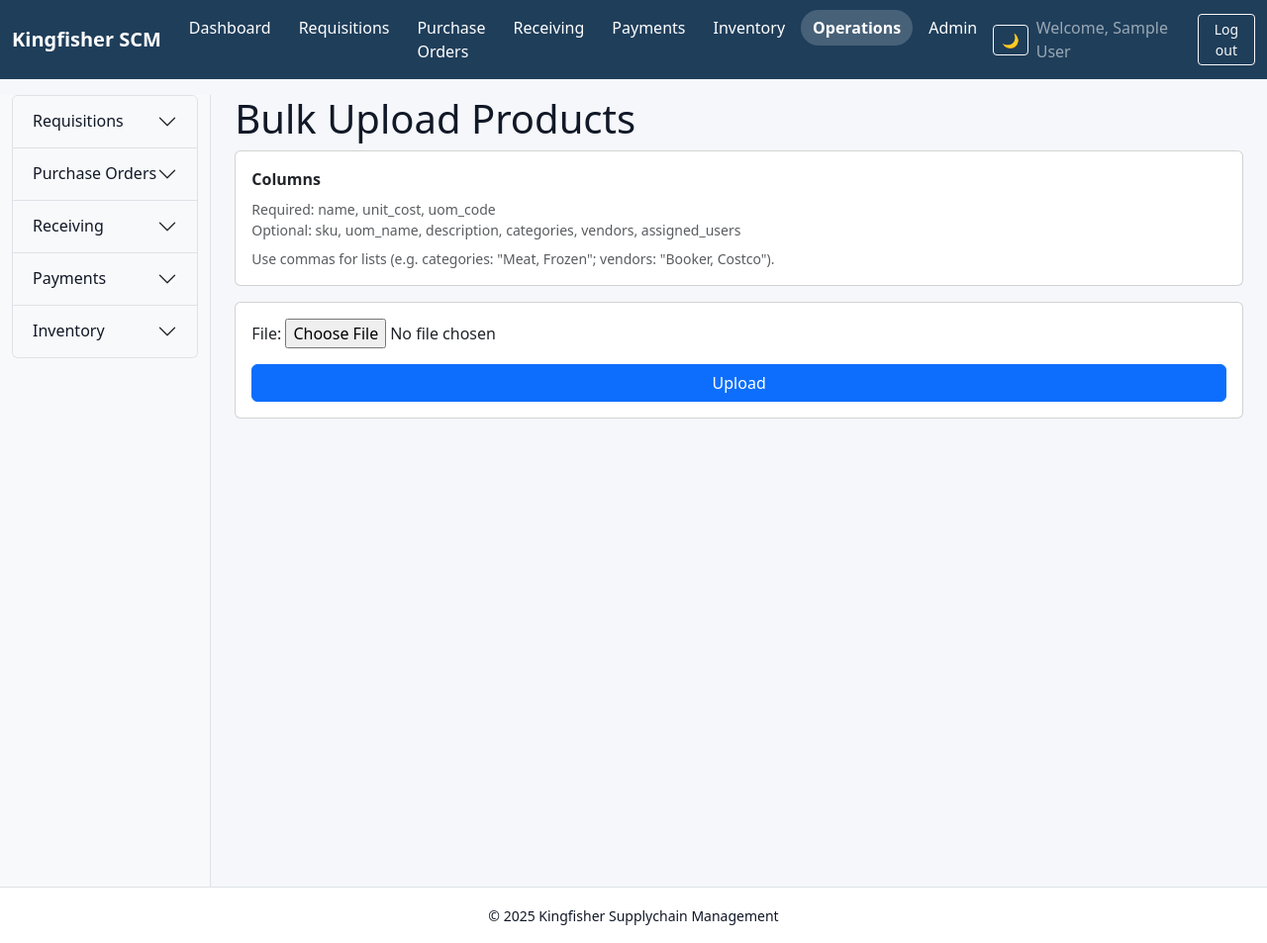
After one commit to KiishiAD/kingfisher_inventory_management, a Django app: page /supplychain/operations/products/bulk-upload/ in a window 1280 px wide. The commit adds this page. Shown: the whole page at 99% size. Run offline with Django 5.2, Linux system fonts and the light colour scheme; the visitor is signed in with stand-in values (Sample User, id 1); some libraries are stand-ins or nearby versions.

Commit message:
added bulk upload feature to facilitate a bulk upload of products

```diff
--- a/supplychain_test/static/css/styles.css
+++ b/supplychain_test/static/css/styles.css
@@ -373,3 +373,47 @@ details[open] .kf-chevron { transform: rotate(180deg); }
   box-shadow: 0 0 0 .2rem rgba(13,110,253,.10);
   outline: none;
 }
+
+
+
+.kf-navbar .navbar-nav .nav-link{
+  position: relative;
+  border-radius: 999px;
+  padding: .35rem .75rem;
+  margin-right: .25rem;
+  transition: background-color .15s ease, color .15s ease, transform .05s ease;
+}
+
+/* hover/focus */
+.kf-navbar .navbar-nav .nav-link:hover,
+.kf-navbar .navbar-nav .nav-link:focus{
+  background-color: rgba(255,255,255,.10);
+  text-decoration: none;
+}
+
+.kf-navbar .navbar-nav .nav-link:focus-visible{
+  outline: none;
+  box-shadow: 0 0 0 .2rem rgba(13,110,253,.25);
+}
+
+/* active (Bootstrap adds .active) */
+.kf-navbar .navbar-nav .nav-link.active{
+  background-color: rgba(255,255,255,.18);
+  color: var(--kf-nav-link) !important;
+  font-weight: 600;
+}
+
+/* subtle "press" feedback */
+.kf-navbar .navbar-nav .nav-link:active{
+  transform: translateY(1px);
+}
+
+/* dark theme tuning (slightly softer pill bg) */
+html[data-bs-theme="dark"] .kf-navbar .navbar-nav .nav-link:hover,
+html[data-bs-theme="dark"] .kf-navbar .navbar-nav .nav-link:focus{
+  background-color: rgba(255,255,255,.08);
+}
+
+html[data-bs-theme="dark"] .kf-navbar .navbar-nav .nav-link.active{
+  background-color: rgba(255,255,255,.12);
+}
--- a/supplychain_test/supplychain/forms.py
+++ b/supplychain_test/supplychain/forms.py
@@ -399,3 +399,8 @@ class PaymentProcessForm(forms.ModelForm):
             raise forms.ValidationError("Card last 4 must be exactly 4 digits.")
 
         return cleaned
+
+
+
+class ProductBulkUploadForm(forms.Form):
+    file = forms.FileField()
--- /dev/null
+++ b/supplychain_test/supplychain/services/uploads/product_bulk_upload.py
@@ -0,0 +1,117 @@
+from decimal import Decimal, InvalidOperation
+import pandas as pd
+
+from django.contrib.auth import get_user_model
+from django.db import transaction
+
+from ...models import Product, UnitOfMeasure, Category, Supplier
+
+User = get_user_model()
+
+REQUIRED_COLS = {"name", "unit_cost", "uom_code"}  # sku optional for "create"; required for "update"
+
+def _norm_cols(df: pd.DataFrame) -> pd.DataFrame:
+    df = df.copy()
+    df.columns = [str(c).strip().lower().replace(" ", "_") for c in df.columns]
+    return df
+
+def _split(cell):
+    if pd.isna(cell) or cell is None:
+        return []
+    s = str(cell).strip()
+    if not s:
+        return []
+    return [x.strip() for x in s.split(",") if x.strip()]
+
+def _dec(cell, field):
+    if pd.isna(cell) or str(cell).strip() == "":
+        raise ValueError(f"{field} is required")
+    try:
+        return Decimal(str(cell).strip())
+    except InvalidOperation:
+        raise ValueError(f"{field} is not a valid number")
+
+@transaction.atomic
+def import_products_df(df: pd.DataFrame):
+    df = _norm_cols(df)
+
+    missing = REQUIRED_COLS - set(df.columns)
+    if missing:
+        raise ValueError(f"Missing required columns: {', '.join(sorted(missing))}")
+
+    created = 0
+    updated = 0
+    errors = []
+
+    # treat empty strings as NaN for consistent checks
+    df = df.replace(r"^\s*$", pd.NA, regex=True)
+
+    for idx, row in df.iterrows():
+        row_num = idx + 2  # header row is 1
+        try:
+            sku = row.get("sku")
+            sku = None if pd.isna(sku) else str(sku).strip()
+
+            name = str(row["name"]).strip()
+            unit_cost = _dec(row["unit_cost"], "unit_cost")
+            uom_code = str(row["uom_code"]).strip()
+
+            if not name:
+                raise ValueError("name cannot be blank")
+            if not uom_code:
+                raise ValueError("uom_code cannot be blank")
+
+            # optional: uom_name column
+            uom_name = row.get("uom_name")
+            uom_name = None if pd.isna(uom_name) else str(uom_name).strip()
+
+            uom, _ = UnitOfMeasure.objects.get_or_create(
+                code=uom_code,
+                defaults={"name": uom_name or uom_code},
+            )
+            # if name provided and existing name is placeholder, you can update it
+            if uom_name and uom.name == uom_code:
+                uom.name = uom_name
+                uom.save(update_fields=["name"])
+
+            defaults = {
+                "name": name,
+                "description": "" if pd.isna(row.get("description")) else str(row.get("description")).strip(),
+                "unit_cost": unit_cost,
+                "uom": uom,
+            }
+
+            # UPDATE path: sku provided -> update_or_create
+            if sku:
+                product, was_created = Product.objects.update_or_create(sku=sku, defaults=defaults)
+                if was_created:
+                    created += 1
+                else:
+                    updated += 1
+            else:
+                # CREATE path: no sku -> create new product (your model should auto-generate sku OR you set it elsewhere)
+                product = Product.objects.create(**defaults)
+                created += 1
+
+            # categories (comma separated)
+            cat_names = _split(row.get("categories"))
+            if cat_names:
+                cats = [Category.objects.get_or_create(name=c)[0] for c in cat_names]
+                product.categories.set(cats)
+
+            # vendors (comma separated)
+            vendor_names = _split(row.get("vendors"))
+            if vendor_names:
+                vends = [Supplier.objects.get_or_create(name=v)[0] for v in vendor_names]
+                product.vendors.set(vends)
+
+            # assigned_users (comma separated emails)
+            emails = _split(row.get("assigned_users"))
+            if emails:
+                users = list(User.objects.filter(email__in=emails))
+                product.assigned_users.set(users)
+
+        except Exception as e:
+            errors.append(f"Row {row_num}: {e}")
+
+    return {"created": created, "updated": updated, "errors": errors}
--- /dev/null
+++ b/supplychain_test/supplychain/templates/supplychain/operations/product_bulk_upload.html
@@ -0,0 +1,40 @@
+{% extends "base.html" %}
+{% block title %}Bulk Upload Products{% endblock %}
+
+{% block content %}
+<h1>Bulk Upload Products</h1>
+
+<div class="card p-3 mb-3">
+  <div class="fw-semibold mb-2">Columns</div>
+  <div class="small text-muted">
+    Required: name, unit_cost, uom_code<br>
+    Optional: sku, uom_name, description, categories, vendors, assigned_users
+  </div>
+  <div class="small text-muted mt-2">
+    Use commas for lists (e.g. categories: "Meat, Frozen"; vendors: "Booker, Costco").
+  </div>
+</div>
+
+<form method="post" enctype="multipart/form-data" class="card p-3">
+  {% csrf_token %}
+  {{ form.as_p }}
+  <button class="btn btn-primary" type="submit">Upload</button>
+</form>
+
+{% if result %}
+  <div class="card p-3 mt-3">
+    <div class="fw-semibold">Result</div>
+    <div>Created: {{ result.created }} | Updated: {{ result.updated }}</div>
+
+    {% if result.errors %}
+      <hr>
+      <div class="fw-semibold">Errors (showing up to 100)</div>
+      <ul class="mb-0">
+        {% for e in result.errors|slice:":100" %}
+          <li class="text-danger">{{ e }}</li>
+        {% endfor %}
+      </ul>
+    {% endif %}
+  </div>
+{% endif %}
+{% endblock %}
--- a/supplychain_test/supplychain/urls.py
+++ b/supplychain_test/supplychain/urls.py
@@ -21,6 +21,7 @@ from .views.receiving_views import (ReceivingListView, ReceivingDetailView
 )
 from .views.inventory_views import InventoryLevelsView, InventoryAlertsView
 from .views.payments_views import PaymentDetailView, PaymentsListView
+from .views.product_bulk_upload_views import ProductBulkUploadView
 
 app_name = "supplychain"
 
@@ -61,5 +62,8 @@ urlpatterns = [
 
     # Payments
     path('payments/', PaymentsListView.as_view(), name='payments-list'),
-    path("payments/<int:pk>/", PaymentDetailView.as_view(), name="payment-detail")
+    path("payments/<int:pk>/", PaymentDetailView.as_view(), name="payment-detail"),
+
+    #Bulk Product Upload
+    path("operations/products/bulk-upload/", ProductBulkUploadView.as_view(), name="product-bulk-upload"),
 ]
--- /dev/null
+++ b/supplychain_test/supplychain/views/product_bulk_upload_views.py
@@ -0,0 +1,53 @@
+import pandas as pd
+
+
+from django.contrib import messages
+from django.contrib.auth.mixins import LoginRequiredMixin, PermissionRequiredMixin
+from django.shortcuts import render
+from django.views import View
+
+from ..forms import ProductBulkUploadForm
+from ..services.uploads.product_bulk_upload import import_products_df
+
+class ProductBulkUploadView(LoginRequiredMixin, PermissionRequiredMixin, View):
+    permission_required = "supplychain.bulk_upload_products"
+    raise_exception = True
+    template_name = "supplychain/operations/product_bulk_upload.html"
+
+    def get(self, request):
+        return render(request, self.template_name, {
+            "form": ProductBulkUploadForm(),
+            "section": "operations",
+        })
+
+    def post(self, request):
+        form = ProductBulkUploadForm(request.POST, request.FILES)
+        if not form.is_valid():
+            return render(request, self.template_name, {"form": form, "section": "operations"})
+
+        f = form.cleaned_data["file"]
+        filename = (f.name or "").lower()
+
+        try:
+            if filename.endswith(".csv"):
+                df = pd.read_csv(f)
+            elif filename.endswith(".xlsx") or filename.endswith(".xls"):
+                df = pd.read_excel(f)
+            else:
+                raise ValueError("Upload a .csv or .xlsx file")
+
+            result = import_products_df(df)
+
+            messages.success(request, f"Created: {result['created']} | Updated: {result['updated']}")
+            if result["errors"]:
+                messages.warning(request, f"{len(result['errors'])} row(s) failed. See below.")
+
+            return render(request, self.template_name, {
+                "form": ProductBulkUploadForm(),
+                "result": result,
+                "section": "operations",
+            })
+
+        except Exception as e:
+            messages.error(request, str(e))
+            return render(request, self.template_name, {"form": form, "section": "operations"})
--- a/supplychain_test/templates/base.html
+++ b/supplychain_test/templates/base.html
@@ -41,6 +41,8 @@
                     <li class="nav-item"><a class="nav-link {% if section == 'receiving' %}active{% endif %}" href="{% url 'supplychain:receiving-list' %}">Receiving</a></li>
                     <li class="nav-item"><a class="nav-link {% if section == 'payments' %}active{% endif %}" href="{% url 'supplychain:payments-list' %}">Payments</a></li>
                     <li class="nav-item"><a class="nav-link {% if section == 'inventory' %}active{% endif %}" href="{% url 'supplychain:inventory-levels' %}">Inventory</a></li>
+                    <li class="nav-item"><a class="nav-link {% if section == 'operations' %}active{% endif %}" href="{% url 'supplychain:product-bulk-upload' %}">Operations</a></li>
+
                     {% if user.is_staff %}
                         <li class="nav-item"><a class="nav-link" href="{% url 'admin:index' %}">Admin</a></li>
                     {% endif %}
```
Also changed, not shown: supplychain_test/supplychain/models/master_data.py (+13 -3 lines), supplychain_test/supplychain/migrations/0045_alter_product_sku.py (added).
